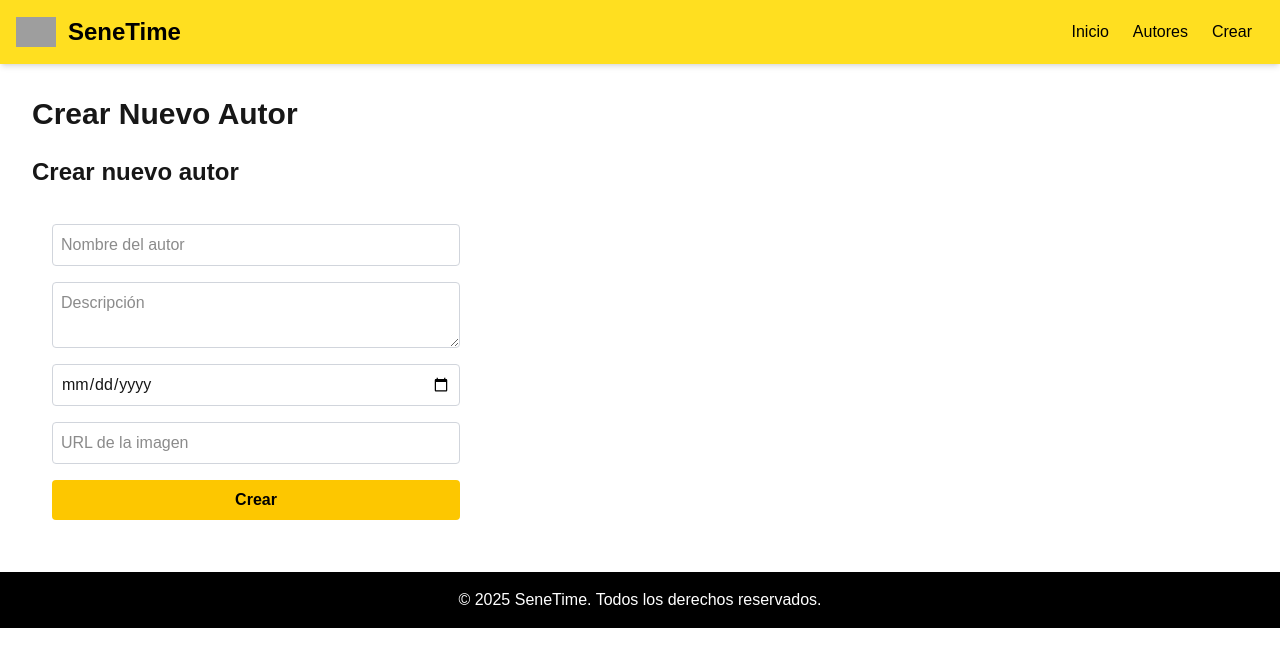
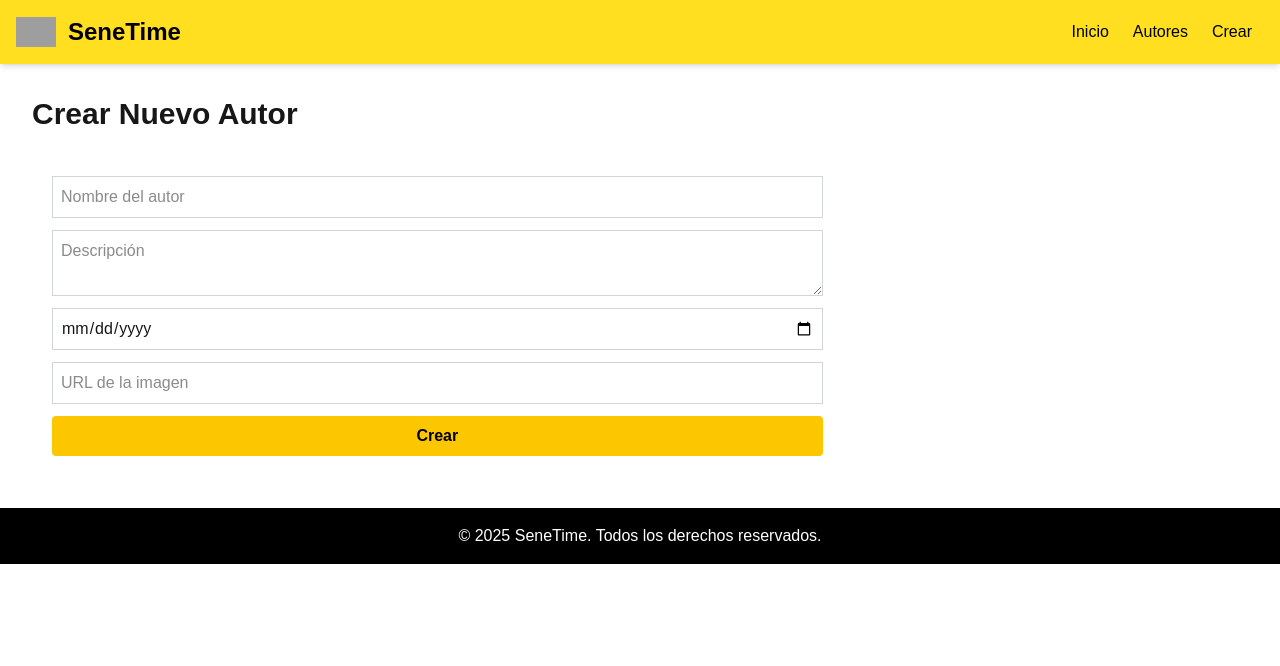
Before and after one commit to Jssoff/jsgaray_preparcial_1, a Next.js app: page /crear in a window 1280 px wide. Shown: the top 666 px of the page. Built offline with nearby package versions, Linux system fonts and the light colour scheme; grey boxes are pictures that could not be loaded.

Commit message:
ultimos cambios zod

```diff
--- a/src/app/authors/hooks/useAuthorsService.ts
+++ b/src/app/authors/hooks/useAuthorsService.ts
@@ -1,4 +1,3 @@
-// src/hooks/useAuthors.ts
 "use client";
 
 import { useState, useEffect } from "react";
--- a/src/app/authors/page.tsx
+++ b/src/app/authors/page.tsx
@@ -1,4 +1,3 @@
-// src/app/authors/page.tsx
 "use client";
 
 import { useState } from "react";
--- a/src/app/authors/services/authorsService.ts
+++ b/src/app/authors/services/authorsService.ts
@@ -1,4 +1,3 @@
-// src/modules/authors/services/authorService.ts
 import { fetcher } from "@/shared/services/http";
 
 export interface Book {
--- a/src/app/crear/page.tsx
+++ b/src/app/crear/page.tsx
@@ -1,45 +1,12 @@
 "use client";
 
-import { useState } from "react";
 import { AuthorForm } from "@/app/crear/services/authorForm";
-import { SubmitHandler } from "react-hook-form";
-
-// Define el tipo de datos que el formulario enviará
-interface AuthorFormData {
-  name: string;
-  description: string;
-  birthDate: string;
-  image: string;
-}
 
 export default function CreateAuthorPage() {
-  const [isSubmitting, setIsSubmitting] = useState(false);
-
-  const handleCreateAuthor: SubmitHandler<AuthorFormData> = async (data) => {
-    setIsSubmitting(true);
-    try {
-      const response = await fetch("http://127.0.0.1:8080/api/authors", {
-        method: "POST",
-        headers: { "Content-Type": "application/json" },
-        body: JSON.stringify(data),
-      });
-
-      if (!response.ok) {
-        throw new Error("Error al crear el autor");
-      }
-
-      console.log("Autor creado:", data);
-    } catch (error) {
-      console.error("Error:", error);
-    } finally {
-      setIsSubmitting(false);
-    }
-  };
-
   return (
     <div className="container mx-auto p-8">
       <h1 className="text-3xl font-bold mb-6">Crear Nuevo Autor</h1>
-      <AuthorForm onSubmit={handleCreateAuthor} isSubmitting={isSubmitting} />
+      <AuthorForm />
     </div>
   );
 }
--- a/src/app/crear/services/authorForm.tsx
+++ b/src/app/crear/services/authorForm.tsx
@@ -4,7 +4,6 @@ import { zodResolver } from '@hookform/resolvers/zod';
 import { SubmitHandler, useForm } from 'react-hook-form';
 import { z } from 'zod';
 
-// Esquema de validación
 const schema = z.object({
   name: z.string().min(1, "El nombre es obligatorio"),
   description: z.string().min(1, "La descripción es obligatoria"),
@@ -16,51 +15,65 @@ const schema = z.object({
 
 type FormFields = z.infer<typeof schema>;
 
-// Props que recibe el formulario
-interface AuthorFormProps {
-  onSubmit: SubmitHandler<FormFields>;
-  isSubmitting: boolean;
-}
-
-export const AuthorForm = ({ onSubmit, isSubmitting }: AuthorFormProps) => {
+export const AuthorForm = () => {
   const {
     register,
     handleSubmit,
     setError,
-    formState: { errors },
+    formState: { errors, isSubmitting },
   } = useForm<FormFields>({
-    resolver: zodResolver(schema),
     defaultValues: {
       name: '',
       description: '',
       birthDate: '',
       image: '',
     },
+    resolver: zodResolver(schema),
   });
+
+  const onSubmit: SubmitHandler<FormFields> = async (data) => {
+    try {
+      await new Promise((resolve) => setTimeout(resolve, 1000));
+      console.log(data);
+
+      const response = await fetch('http://127.0.0.1:8080/api/authors', {
+        method: 'POST',
+        headers: {
+          'Content-Type': 'application/json',
+        },
+        body: JSON.stringify(data),
+      });
+
+      if (!response.ok) {
+        throw new Error('Error al crear el autor');
+      }
+    } catch (error) {
+      setError("root", { message: "Error al crear el autor" });
+    }
+  };
 
   return (
     <div>
-      <h1 className="text-2xl font-bold mb-4">Crear nuevo autor</h1>
-      <form className="w-full max-w-md p-5 flex flex-col gap-4" onSubmit={handleSubmit(onSubmit)}>
+      <form className="w-2/3 p-5 flex flex-col gap-3" onSubmit={handleSubmit(onSubmit)}>
         <input
           {...register('name')}
           type="text"
           placeholder="Nombre del autor"
-          className="border border-gray-300 p-2 rounded"
+          className="border border-gray-300 p-2"
         />
         {errors.name && <span className="text-red-500">{errors.name.message}</span>}
 
         <textarea
           {...register('description')}
           placeholder="Descripción"
-          className="border border-gray-300 p-2 rounded"
+          className="border border-gray-300 p-2"
         />
         {errors.description && <span className="text-red-500">{errors.description.message}</span>}
 
         <input
           {...register('birthDate')}
           type="date"
-          className="border border-gray-300 p-2 rounded"
+          className="border border-gray-300 p-2"
         />
         {errors.birthDate && <span className="text-red-500">{errors.birthDate.message}</span>}
 
@@ -68,15 +81,11 @@ export const AuthorForm = ({ onSubmit, isSubmitting }: AuthorFormProps) => {
           {...register('image')}
           type="url"
           placeholder="URL de la imagen"
-          className="border border-gray-300 p-2 rounded"
+          className="border border-gray-300 p-2"
         />
         {errors.image && <span className="text-red-500">{errors.image.message}</span>}
 
-        <button
-          disabled={isSubmitting}
-          type="submit"
-          className="bg-yellow-400 text-black font-bold py-2 px-6 rounded hover:bg-yellow-500 disabled:bg-gray-300"
-        >
+        <button disabled={isSubmitting} type="submit" className="bg-yellow-400 text-black font-bold py-2 px-6 rounded hover:bg-yellow-500 disabled:bg-gray-300">
           {isSubmitting ? 'Cargando...' : 'Crear'}
         </button>
 
--- a/src/app/layout.tsx
+++ b/src/app/layout.tsx
@@ -24,7 +24,7 @@ export default function RootLayout({
 }: {
   children: React.ReactNode;
 }) {
-  // ✅ Aquí defines las rutas para el Header global
+
   const routes = [
     { name: "Inicio", path: "/" },
     { name: "Autores", path: "/authors" },
@@ -34,7 +34,7 @@ export default function RootLayout({
   return (
     <html lang="en">
       <body className={`${geistSans.variable} ${geistMono.variable} antialiased`}>
-        <Header routes={routes} /> {/* ✅ Aquí usas el Header con rutas */}
+        <Header routes={routes} /> {}
         {children}
         <Footer />
       </body>
--- a/src/app/page.tsx
+++ b/src/app/page.tsx
@@ -1,5 +1,4 @@
-// src/app/page.tsx
-import Card from "@/shared/ui/Card"; // Imports the new Componet
+import Card from "@/shared/ui/Card";
 
 export default function Home() {
   return (
--- a/src/shared/ui/Card.tsx
+++ b/src/shared/ui/Card.tsx
@@ -1,4 +1,3 @@
-// src/components/Card.tsx
 import React from 'react';
 import Image from 'next/image';
 
--- a/src/shared/ui/Counter.tsx
+++ b/src/shared/ui/Counter.tsx
@@ -1,4 +1,3 @@
-// src/components/Counter.tsx
 "use client"; // Crucial directive! We tell Next.js that this component is interactive.
 
 import { useState } from "react";
--- a/src/shared/ui/Header.tsx
+++ b/src/shared/ui/Header.tsx
@@ -1,4 +1,3 @@
-// src/components/Header.tsx
 import React from "react";
 import Link from "next/link";
 import Image from "next/image";
--- a/src/shared/ui/Modal.tsx
+++ b/src/shared/ui/Modal.tsx
@@ -1,4 +1,3 @@
-// src/components/Modal.tsx
 "use client";
 import React from "react";
 
```
